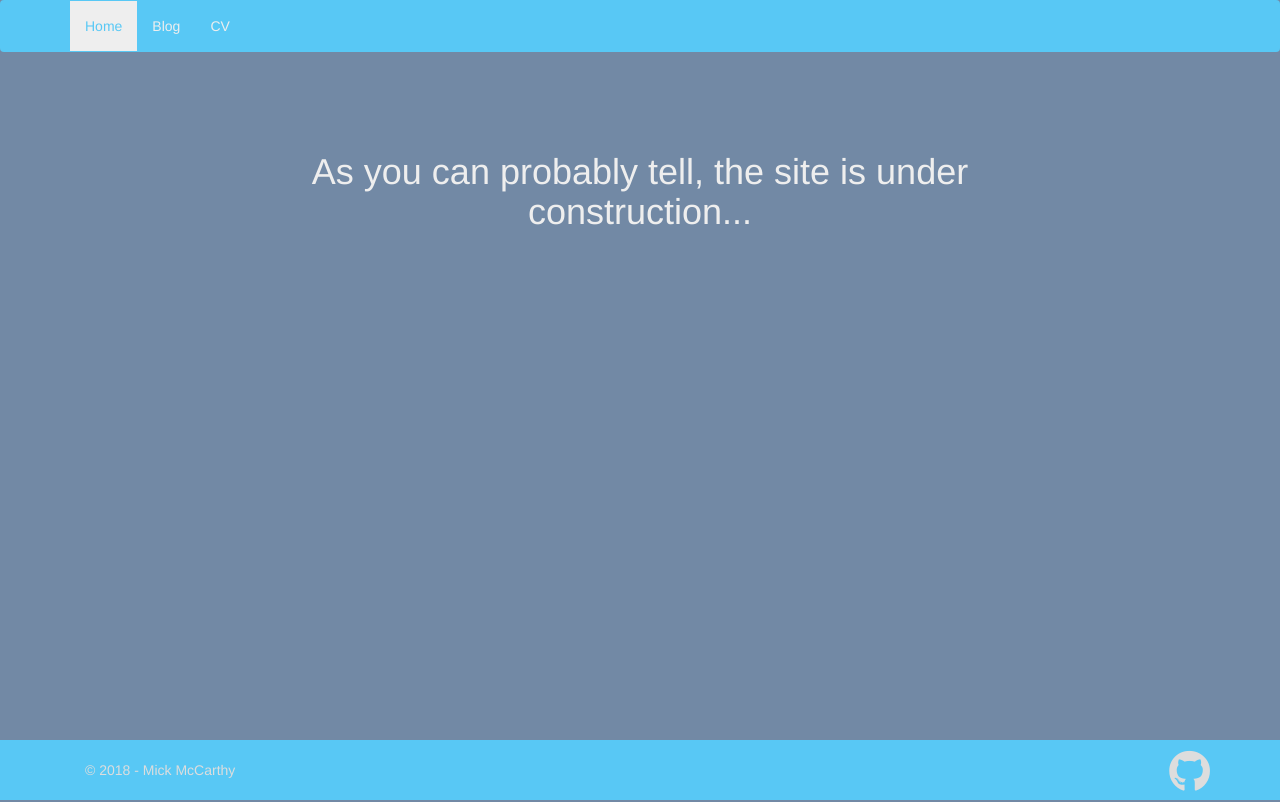
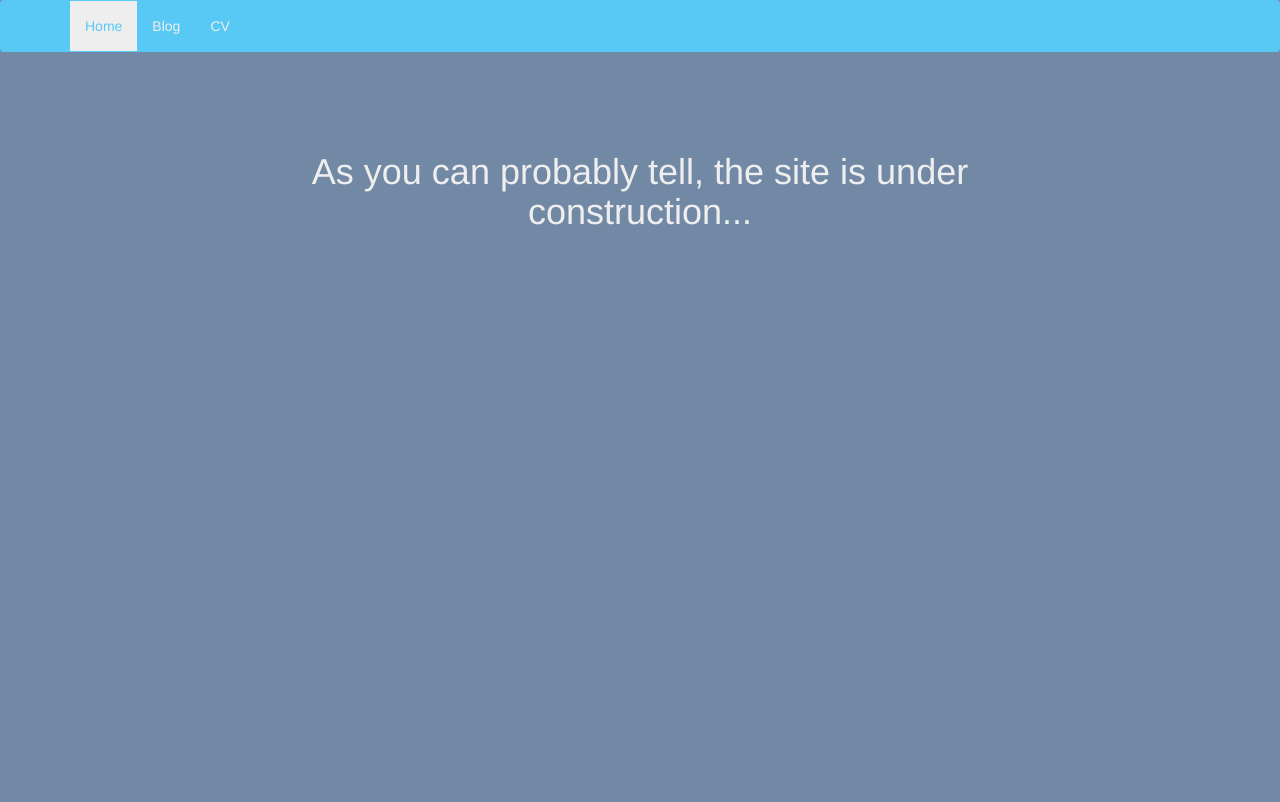
Before and after one commit to mc-carthy/site, an Angular app: page / in a window 1280 px wide. Built offline with nearby package versions, Linux system fonts and the light colour scheme.

Commit message:
Remove footer for debugging

```diff
--- a/src/app/app.component.html
+++ b/src/app/app.component.html
@@ -1,3 +1,3 @@
 <app-header></app-header>
 <router-outlet></router-outlet>
-<app-footer></app-footer>
+<!-- <app-footer></app-footer> -->
```
